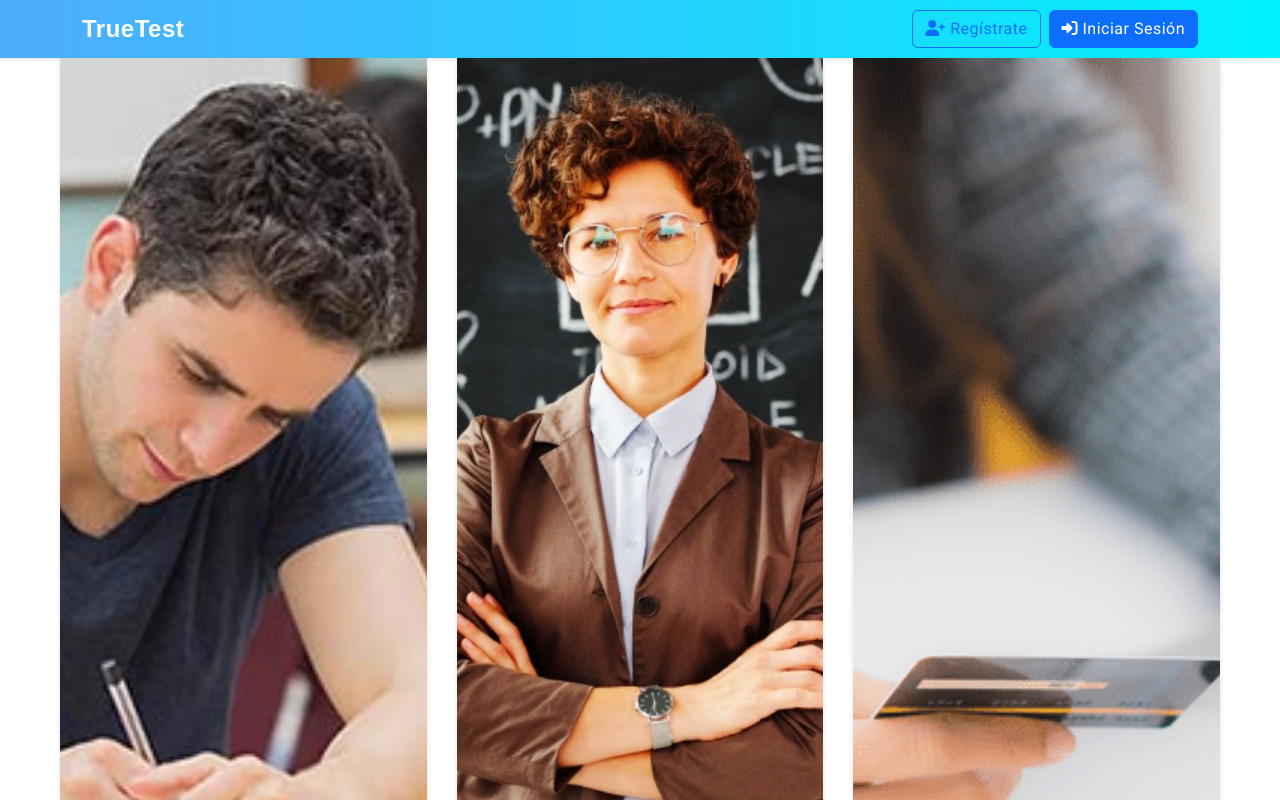
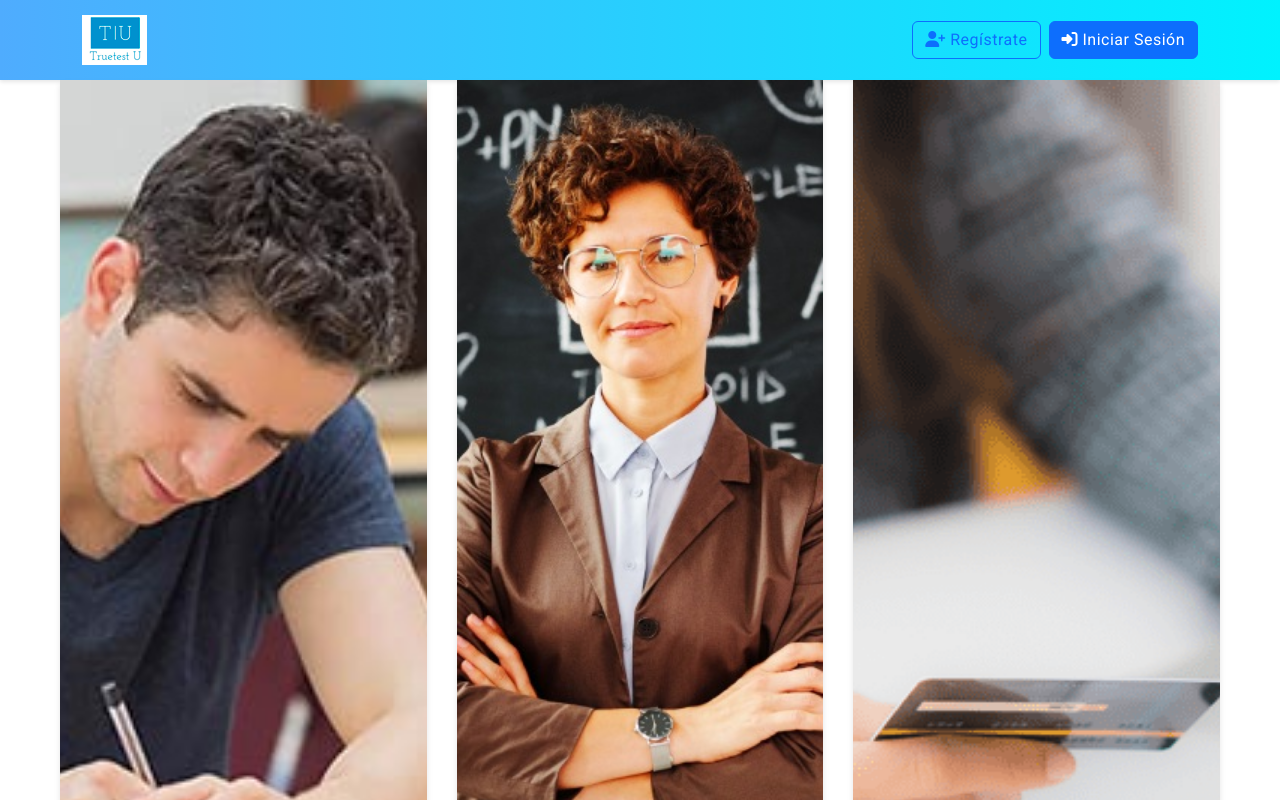
Before and after one commit to Transaccionales-UPAO-G04/TrueTest-front, an Angular app: page /home in a window 1280 px wide. Shown: the top 800 px of the page. Built offline with nearby package versions, Linux system fonts and the light colour scheme.

Commit message:
datos mergeados para evitar errores

```diff
--- a/src/app/shared/components/navbar/navbar.component.html
+++ b/src/app/shared/components/navbar/navbar.component.html
@@ -1,6 +1,8 @@
 <nav class="navbar navbar-expand-lg navbar-dark bg-dark">
   <div class="container">
-    <a href="#" class="navbar-brand">TrueTest</a>
+    <a href="#" class="navbar-brand">
+      <img src="logo2.png" alt="TrueTest Logo" class="logo" />
+    </a>
     <button class="navbar-toggler" type="button" data-bs-toggle="collapse" data-bs-target="#navbarNav">
       <span class="navbar-toggler-icon"></span>
     </button>
```
